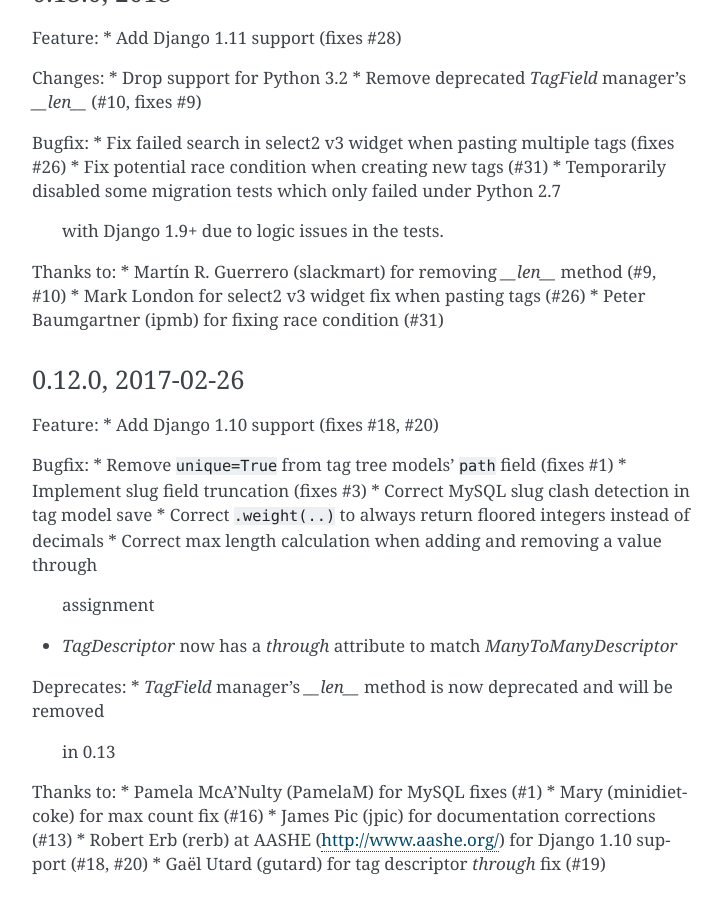
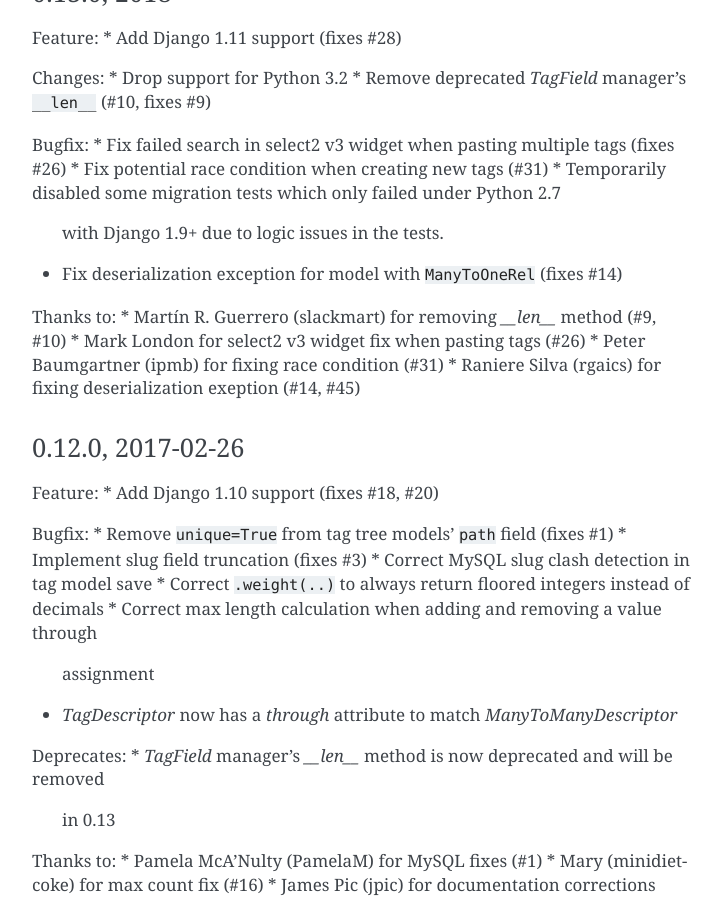
Before and after one commit to radiac/django-tagulous, a Sphinx documentation site: the page built from docs/upgrading.rst, in a window 1280 px wide and 900 px high, scrolled down 4988 px. Shown: the whole window, without its empty margins (388-1108 px from the left). Built offline with Sphinx 7.4.7, drawn with Linux system fonts in a browser that asks for light colours.

Commit message:
Updated release docs

```diff
--- a/docs/upgrading.rst
+++ b/docs/upgrading.rst
@@ -254,18 +254,20 @@
 
 Changes:
 * Drop support for Python 3.2
-* Remove deprecated `TagField` manager's `__len__` (#10, fixes #9)
+* Remove deprecated `TagField` manager's ``__len__`` (#10, fixes #9)
 
 Bugfix:
 * Fix failed search in select2 v3 widget when pasting multiple tags (fixes #26)
 * Fix potential race condition when creating new tags (#31)
 * Temporarily disabled some migration tests which only failed under Python 2.7
   with Django 1.9+ due to logic issues in the tests.
+* Fix deserialization exception for model with ``ManyToOneRel`` (fixes #14)
 
 Thanks to:
 * Martín R. Guerrero (slackmart) for removing `__len__` method (#9, #10)
 * Mark London for select2 v3 widget fix when pasting tags (#26)
 * Peter Baumgartner (ipmb) for fixing race condition (#31)
+* Raniere Silva (rgaics) for fixing deserialization exeption (#14, #45)
 
 
 0.12.0, 2017-02-26
```
